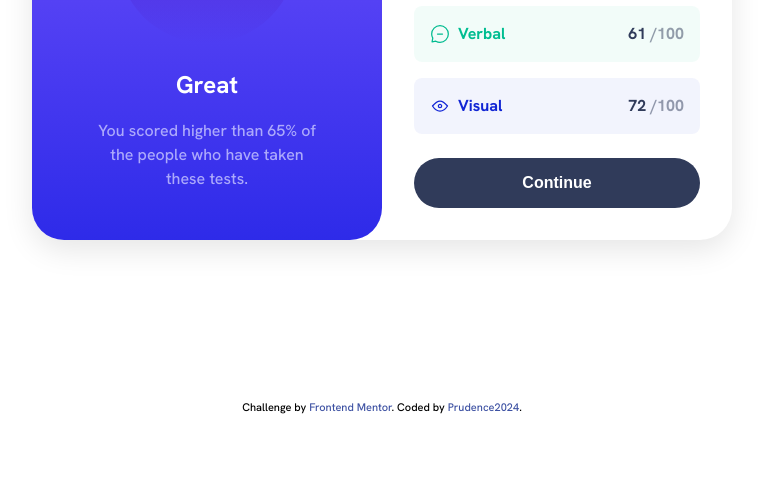
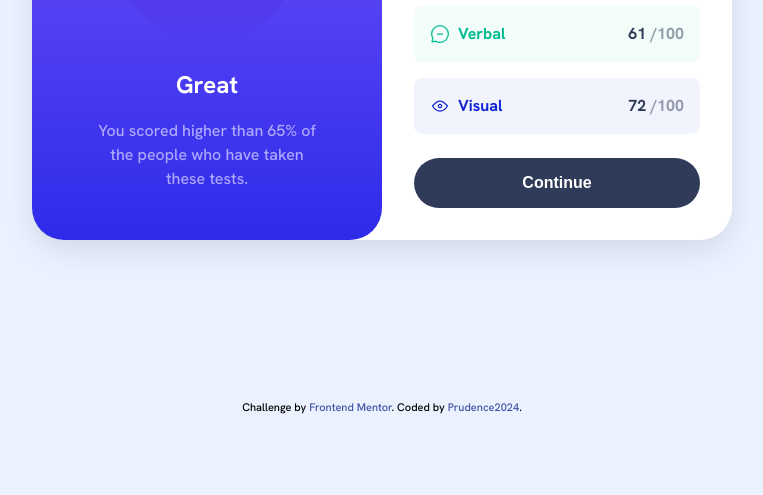
Before and after one commit to prudence2024/results-summary-component-main, a plain HTML site: page index.html in a window 1280 px wide. Shown: the part 305-800 px from the top of the page, without its empty margins (258-1021 px from the left). Drawn offline with Linux system fonts and the light colour scheme; files whose address does not match are found by name.

Commit message:
changing body background

```diff
--- a/style.css
+++ b/style.css
@@ -77,7 +77,7 @@ body{
     font-family: 'Hanken Grotesk',sans-serif;
     line-height: 1.5;
     text-rendering: optimizeLegibility;
-    background-color: var(--White);
+    background-color: var(--Pale-blue);
     font-weight: 500;
 }
 
```
